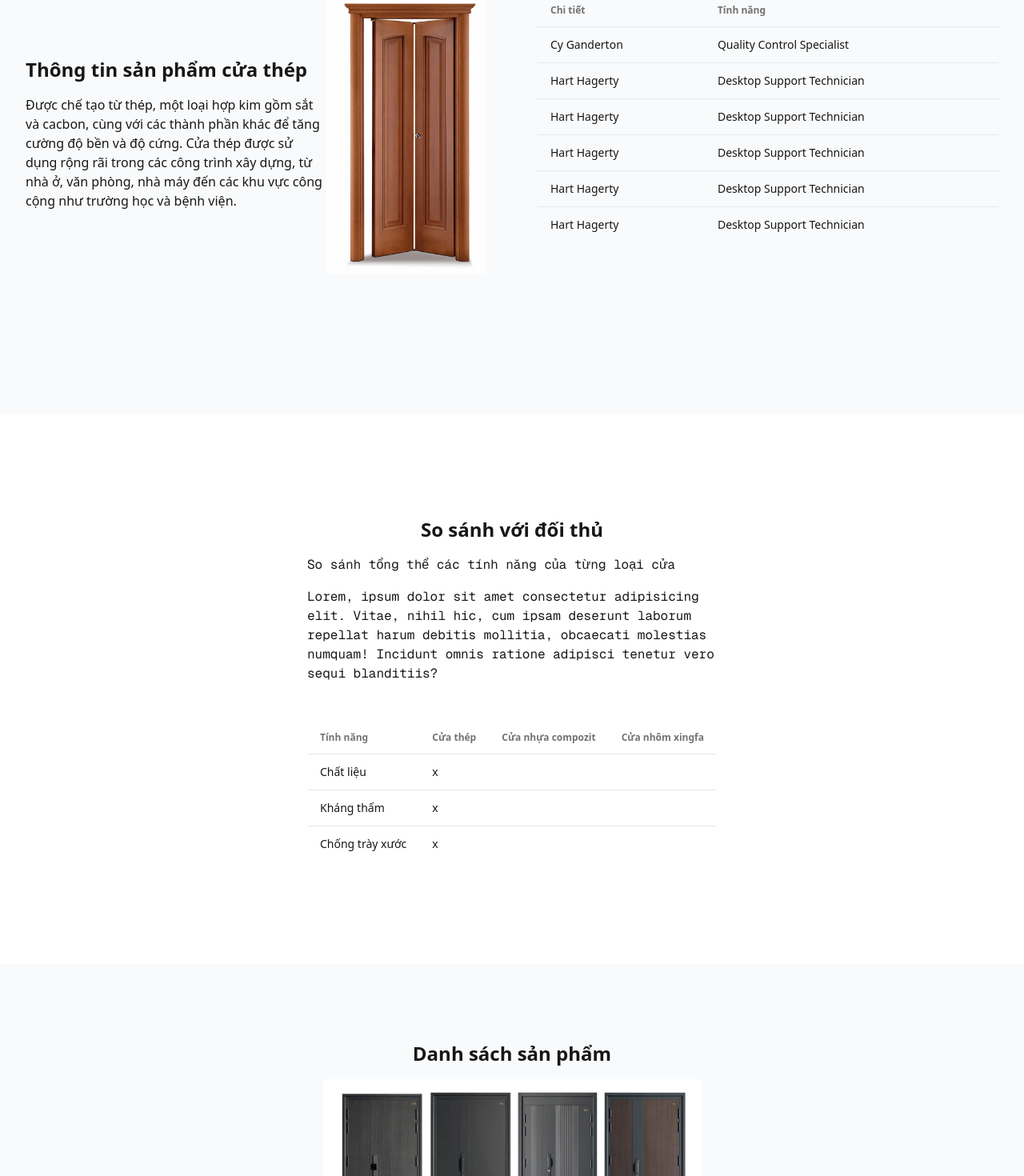
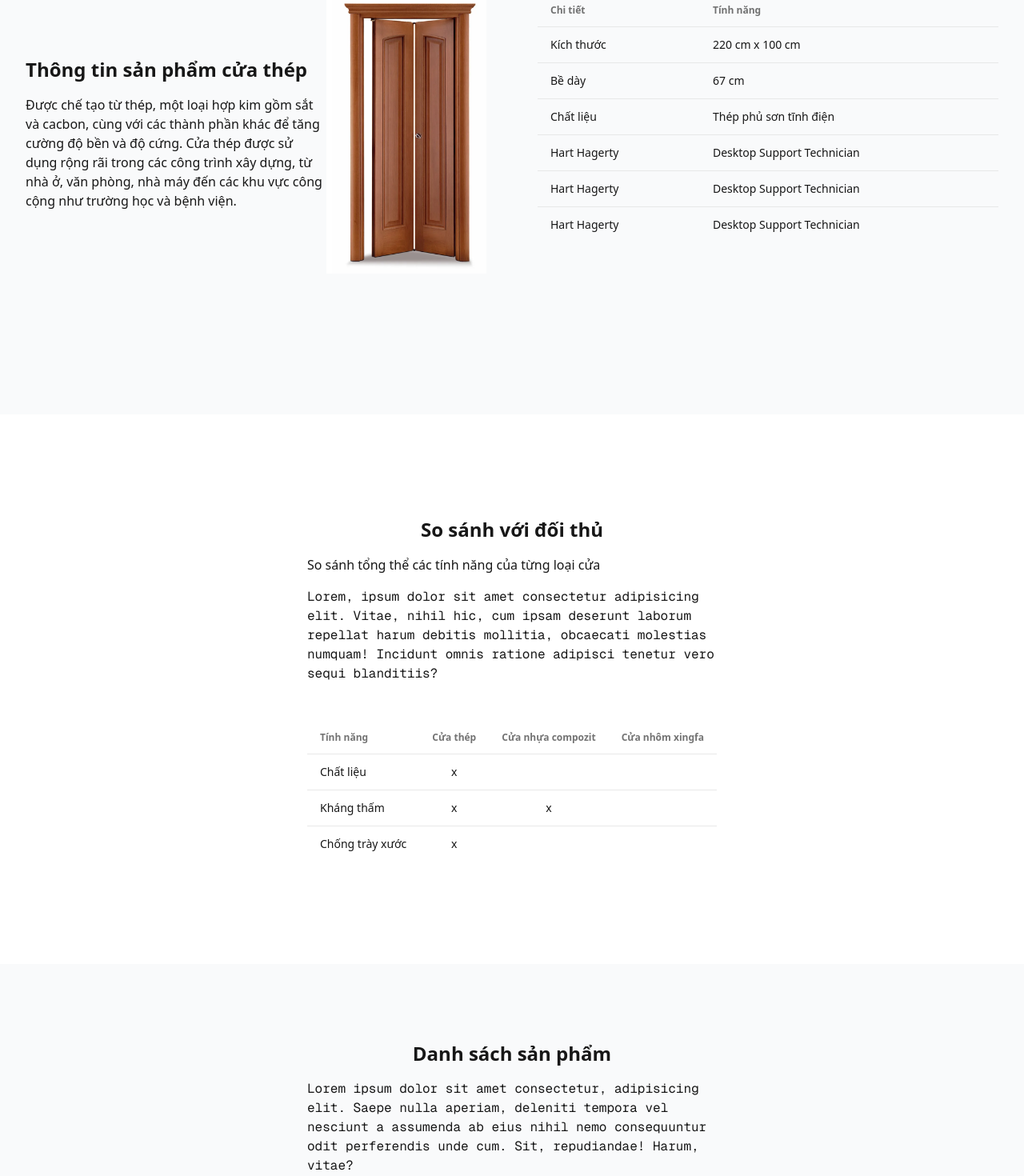
Before and after one commit to dflyapp/noie-door, a Next.js app: page / in a window 1280 px wide. Shown: the part 920-2390 px from the top of the page at 80% size. Built offline with nearby package versions, Linux system fonts and the light colour scheme.

Commit message:
chore: add dummy content

```diff
--- a/components/Carousel.tsx
+++ b/components/Carousel.tsx
@@ -229,17 +229,17 @@ const App = () => {
               <tbody>
                 {/* row 1 */}
                 <tr>
-                  <td>Cy Ganderton</td>
-                  <td>Quality Control Specialist</td>
+                  <td>Kích thước</td>
+                  <td>220 cm x 100 cm</td>
                 </tr>
                 {/* row 2 */}
                 <tr>
-                  <td>Hart Hagerty</td>
-                  <td>Desktop Support Technician</td>
+                  <td>Bề dày</td>
+                  <td>67 cm</td>
                 </tr>
                 <tr>
-                  <td>Hart Hagerty</td>
-                  <td>Desktop Support Technician</td>
+                  <td>Chất liệu</td>
+                  <td>Thép phủ sơn tĩnh điện</td>
                 </tr>
                 <tr>
                   <td>Hart Hagerty</td>
@@ -268,8 +268,10 @@ const App = () => {
       {/* so sánh */}
       <div className="mx-auto container max-w-lg my-24 px-4 md:px-0">
         <h2 className="text-2xl font-bold text-center">So sánh với đối thủ</h2>
-        <p className="my-4">So sánh tổng thể các tính năng của từng loại cửa</p>
-        <p>
+        <h6 className="my-4">
+          So sánh tổng thể các tính năng của từng loại cửa
+        </h6>
+        <p className="px-4 md:px-0">
           Lorem, ipsum dolor sit amet consectetur adipisicing elit. Vitae, nihil
           hic, cum ipsam deserunt laborum repellat harum debitis mollitia,
           obcaecati molestias numquam! Incidunt omnis ratione adipisci tenetur
@@ -290,21 +292,21 @@ const App = () => {
               {/* row 1 */}
               <tr>
                 <td>Chất liệu</td>
-                <td>x</td>
+                <td className="text-center">x</td>
                 <td></td>
                 <td></td>
               </tr>
               {/* row 2 */}
               <tr>
                 <td>Kháng thấm</td>
-                <td>x</td>
-                <td></td>
+                <td className="text-center">x</td>
+                <td className="text-center">x</td>
                 <td></td>
               </tr>
               {/* row 3 */}
               <tr>
                 <td>Chống trày xước</td>
-                <td>x</td>
+                <td className="text-center">x</td>
                 <td></td>
                 <td></td>
               </tr>
@@ -316,12 +318,24 @@ const App = () => {
       {/* danh sách sp */}
       <section className="bg-gray-50 w-full py-24 flex flex-col items-center gap-y-4">
         <h2 className="text-2xl font-bold text-center">Danh sách sản phẩm</h2>
+        <p className="container mx-auto max-w-lg px-4 md:px-0">
+          Lorem ipsum dolor sit amet consectetur, adipisicing elit. Saepe nulla
+          aperiam, deleniti tempora vel nesciunt a assumenda ab eius nihil nemo
+          consequuntur odit perferendis unde cum. Sit, repudiandae! Harum,
+          vitae?
+        </p>
         <img src={Products1.src} alt="Products 1" />
       </section>
 
       {/* danh sách bài viết */}
       <section className="bg-white w-full py-24 flex flex-col items-center gap-y-4">
-        <h2 className="text-2xl font-bold text-center">Danh sách bài viết</h2>
+        <h2 className="text-2xl font-bold">Danh sách bài viết</h2>
+        <p className="container mx-auto max-w-lg px-4 md:px-0">
+          Lorem ipsum dolor sit amet consectetur, adipisicing elit. Saepe nulla
+          aperiam, deleniti tempora vel nesciunt a assumenda ab eius nihil nemo
+          consequuntur odit perferendis unde cum. Sit, repudiandae! Harum,
+          vitae?
+        </p>
         <div className="flex flex-col gap-y-4 px-4 md:px-0">
           <a className="link link-primary">
             Ưu Điểm Nổi Bật của Cửa Thép So Với Cửa Gỗ Truyền Thống
```
